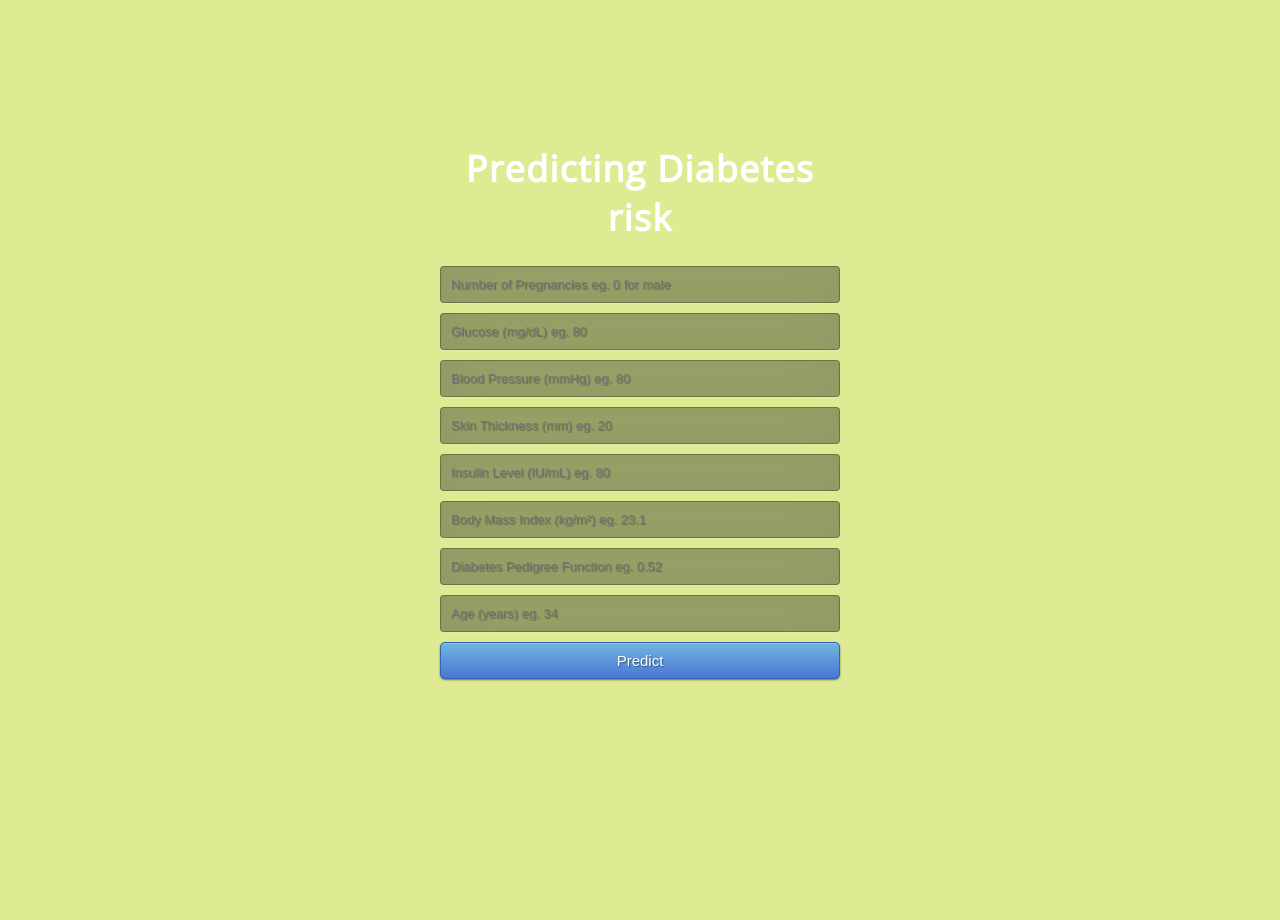
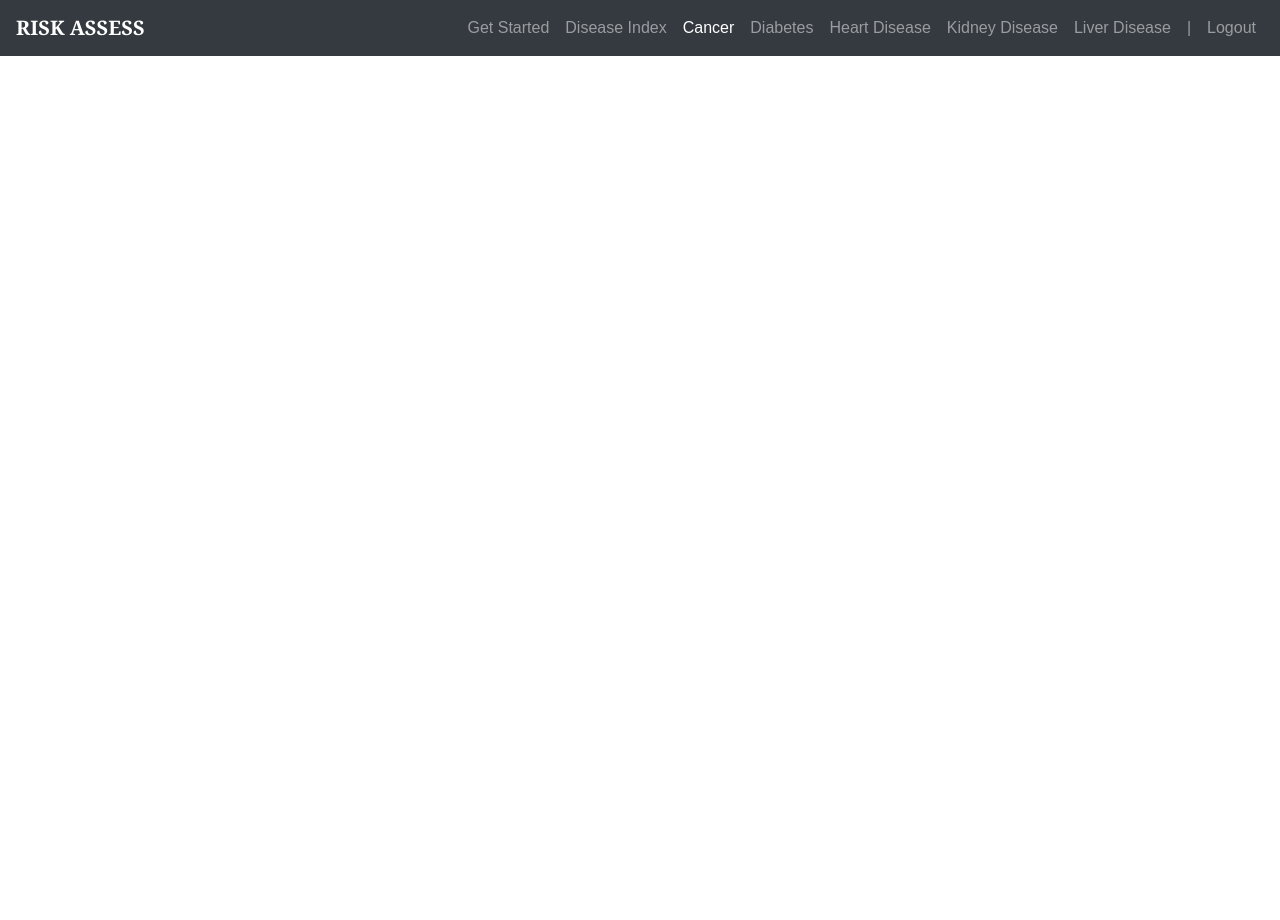
Before and after one commit to abhayshah0305/RiskAssess, a Flask app: page /diabetes in a window 1280 px wide. After the commit the page ends 56 px from the top, so only its background shows below. Run offline with Flask 2, Linux system fonts and the light colour scheme; parts of the project's set-up code (start-up, migrations or seed data) failed here and were passed over; some libraries are stand-ins or nearby versions.

Commit message:
Initial Commit

```diff
--- a/templates/diabetes.html
+++ b/templates/diabetes.html
@@ -1,93 +1,94 @@
 <!DOCTYPE html>
-<html >
-<!--From https://codepen.io/frytyler/pen/EGdtg-->
+<html>
 <head>
-  <meta charset="UTF-8">
-    <title>Prognosting Diabetes</title>
-    <link href='https://fonts.googleapis.com/css?family=Pacifico' rel='stylesheet' type='text/css'>
-    <link href='https://fonts.googleapis.com/css?family=Arimo' rel='stylesheet' type='text/css'>
-    <link href='https://fonts.googleapis.com/css?family=Hind:300' rel='stylesheet' type='text/css'>
-    <link href='https://fonts.googleapis.com/css?family=Open+Sans+Condensed:300' rel='stylesheet' type='text/css'>
-    <link rel="stylesheet" href="{{ url_for('static', filename='css/style.css') }}">
+	<meta charset="utf-8">
+    <meta name="viewport" content="width=device-width, initial-scale=1, shrink-to-fit=no">
+    <link rel="stylesheet" href="https://maxcdn.bootstrapcdn.com/bootstrap/4.0.0/css/bootstrap.min.css">
+    <link rel="canonical" href="https://getbootstrap.com/docs/4.5/examples/carousel/">
+    <link rel="stylesheet" type="text/css" href="{{ url_for('static', filename='index.css') }}">
+	<title>RiskAssess | Diabetes Prediction</title>
+</head>
+<style>
+	 #main-footer
+    {
+      color: #FFFFFF;
+      font-family: "Segoe UI";
+      background: #2B2B2B;
+      text-align: center;
+      margin-top: 75px;
+      padding: 16px;
+      bottom: 8px;
+    }
 
-<style>
-@import url(https://fonts.googleapis.com/css?family=Open+Sans);
-.btn { display: inline-block; *display: inline; *zoom: 1; padding: 4px 10px 4px; margin-bottom: 0; font-size: 13px; line-height: 18px; color: #333333; text-align: center;text-shadow: 0 1px 1px rgba(255, 255, 255, 0.75); vertical-align: middle; background-color: #f5f5f5; background-image: -moz-linear-gradient(top, #ffffff, #e6e6e6); background-image: -ms-linear-gradient(top, #ffffff, #e6e6e6); background-image: -webkit-gradient(linear, 0 0, 0 100%, from(#ffffff), to(#e6e6e6)); background-image: -webkit-linear-gradient(top, #ffffff, #e6e6e6); background-image: -o-linear-gradient(top, #ffffff, #e6e6e6); background-image: linear-gradient(top, #ffffff, #e6e6e6); background-repeat: repeat-x; filter: progid:dximagetransform.microsoft.gradient(startColorstr=#ffffff, endColorstr=#e6e6e6, GradientType=0); border-color: #e6e6e6 #e6e6e6 #e6e6e6; border-color: rgba(0, 0, 0, 0.1) rgba(0, 0, 0, 0.1) rgba(0, 0, 0, 0.25); border: 1px solid #e6e6e6; -webkit-border-radius: 4px; -moz-border-radius: 4px; border-radius: 4px; -webkit-box-shadow: inset 0 1px 0 rgba(255, 255, 255, 0.2), 0 1px 2px rgba(0, 0, 0, 0.05); -moz-box-shadow: inset 0 1px 0 rgba(255, 255, 255, 0.2), 0 1px 2px rgba(0, 0, 0, 0.05); box-shadow: inset 0 1px 0 rgba(255, 255, 255, 0.2), 0 1px 2px rgba(0, 0, 0, 0.05); cursor: pointer; *margin-left: .3em; }
-.btn:hover, .btn:active, .btn.active, .btn.disabled, .btn[disabled] { background-color: #e6e6e6; }
-.btn-large { padding: 9px 14px; font-size: 15px; line-height: normal; -webkit-border-radius: 5px; -moz-border-radius: 5px; border-radius: 5px; }
-.btn:hover { color: #333333; text-decoration: none; background-color: #e6e6e6; background-position: 0 -15px; -webkit-transition: background-position 0.1s linear; -moz-transition: background-position 0.1s linear; -ms-transition: background-position 0.1s linear; -o-transition: background-position 0.1s linear; transition: background-position 0.1s linear; }
-.btn-primary, .btn-primary:hover { text-shadow: 0 -1px 0 rgba(0, 0, 0, 0.25); color: #ffffff; }
-.btn-primary.active { color: rgba(255, 255, 255, 0.75); }
-.btn-primary { background-color: #4a77d4; background-image: -moz-linear-gradient(top, #6eb6de, #4a77d4); background-image: -ms-linear-gradient(top, #6eb6de, #4a77d4); background-image: -webkit-gradient(linear, 0 0, 0 100%, from(#6eb6de), to(#4a77d4)); background-image: -webkit-linear-gradient(top, #6eb6de, #4a77d4); background-image: -o-linear-gradient(top, #6eb6de, #4a77d4); background-image: linear-gradient(top, #6eb6de, #4a77d4); background-repeat: repeat-x; filter: progid:dximagetransform.microsoft.gradient(startColorstr=#6eb6de, endColorstr=#4a77d4, GradientType=0);  border: 1px solid #3762bc; text-shadow: 1px 1px 1px rgba(0,0,0,0.4); box-shadow: inset 0 1px 0 rgba(255, 255, 255, 0.2), 0 1px 2px rgba(0, 0, 0, 0.5); }
-.btn-primary:hover, .btn-primary:active, .btn-primary.active, .btn-primary.disabled, .btn-primary[disabled] { filter: none; background-color: #4a77d4; }
-.btn-block { width: 100%; display:block; }
+    .img_holder img{
+        max-width: 100%; max-height: 100%;
+    }
 
-* { -webkit-box-sizing:border-box; -moz-box-sizing:border-box; -ms-box-sizing:border-box; -o-box-sizing:border-box; box-sizing:border-box; }
+    .btn-file {
+    position: relative;
+    overflow: hidden;
+    }
+    .btn-file input[type=file] {
+        position: absolute;
+        top: 0;
+        right: 0;
+        min-width: 100%;
+        min-height: 100%;
+        font-size: 100px;
+        text-align: right;
+        filter: alpha(opacity=0);
+        opacity: 0;
+        outline: none;
+        background: white;
+        cursor: inherit;
+        display: block;
+    }
+</style>
+<body>
 
-html { width: 100%; height:100%; overflow:hidden; }
+	<header>
+    <nav class="navbar navbar-expand-md navbar-dark fixed-top bg-dark">
+                <a class="navbar-brand" href="#"><b>RISK ASSESS</b></a>
+                <button class="navbar-toggler" type="button" data-toggle="collapse" data-target="#navbarCollapse" aria-controls="navbarCollapse" aria-expanded="false" aria-label="Toggle navigation">
+                    <span class="navbar-toggler-icon"></span>
+                </button>
+                <div class="collapse navbar-collapse" id="navbarCollapse">
+                    <ul class="navbar-nav ml-auto">
+                    <li class="nav-item">
+                        <a class="nav-link" href="/dashboard">Get Started</a>
+                    </li>
+                    <li class="nav-item">
+                        <a class="nav-link" href="/disindex">Disease Index</a>
+                    </li>
+                    <li class="nav-item">
+                        <a class="nav-link active" href="/cancer">Cancer</a>
+                    </li>
+                    <li class="nav-item">
+                        <a class="nav-link" href="/diabetes">Diabetes</a>
+                    </li>
+                    <li class="nav-item">
+                        <a class="nav-link" href="/heart">Heart Disease</a>
+                    </li>
+                    <li class="nav-item">
+                        <a class="nav-link" href="/kidney">Kidney Disease</a>
+                    </li>
+                    <li class="nav-item">
+                        <a class="nav-link" href="/liver">Liver Disease</a>
+                    </li>
+                    <li class="nav-item">
+		                <a class="nav-link" href="#">|</a>
+		            </li>
+                    <li class="nav-item">
+		                <a class="nav-link" href="/logout">Logout</a>
+		            </li>
+                    </ul>
+                </div>
+            </nav>
+    </header>
 
-body {
-	width: 100%;
-	height:100%;
-	font-family: 'Open Sans', sans-serif;
-	background: #cee25aa8;
-	color: #fff;
-	font-size: 18px;
-	text-align:center;
-	letter-spacing:1.2px;
-	background: -ms-radial-gradient(0% 100%, ellipse cover, rgba(104,128-+138,.4) 10%,rgba(138,114,76,0) 40%), -ms-linear-gradient(top,  rgba(57,173,219,.25) 0%,rgba(42,60,87,.4) 100%), -ms-linear-gradient(-45deg,  #670d10 0%,#092756 100%);
-
-}
-.login {
-	position: absolute;
-	top: 40%;
-	left: 50%;
-	margin: -200px ;
-	width:400px;
-	height:100%;
-}
-
-
-input {
-	width: 100%;
-	margin-bottom: 10px;
-	background: rgba(0,0,0,0.3);
-	border: none;
-	outline: none;
-	padding: 10px;
-	font-size: 13px;
-	color: #fff;
-	text-shadow: 1px 1px 1px rgba(0,0,0,0.3);
-	border: 1px solid rgba(0,0,0,0.3);
-	border-radius: 4px;
-	box-shadow: inset 0 -5px 45px rgba(100,100,100,0.2), 0 1px 1px rgba(255,255,255,0.2);
-	-webkit-transition: box-shadow .5s ease;
-	-moz-transition: box-shadow .5s ease;
-	-o-transition: box-shadow .5s ease;
-	-ms-transition: box-shadow .5s ease;
-	transition: box-shadow .5s ease;
-}
-input:focus { box-shadow: inset 0 -5px 45px rgba(100,100,100,0.4), 0 1px 1px rgba(255,255,255,0.2); }
-
-</style>
-</head>
-<body>
- <div class="login">
-	<h1> Predicting Diabetes risk </h1>
-    <form action="{{ url_for('predictt')}}" method="post">
-                <input class="form-input" type="text" name="pregnancies" placeholder="Number of Pregnancies eg. 0 for male"><br>
-                <input class="form-input" type="text" name="glucose" placeholder="Glucose (mg/dL) eg. 80"><br>
-                <input class="form-input" type="text" name="bloodpressure" placeholder="Blood Pressure (mmHg) eg. 80"><br>
-                <input class="form-input" type="text" name="skinthickness" placeholder="Skin Thickness (mm) eg. 20"><br>
-                <input class="form-input" type="text" name="insulin" placeholder="Insulin Level (IU/mL) eg. 80"><br>
-                <input class="form-input" type="text" name="bmi" placeholder="Body Mass Index (kg/m²) eg. 23.1"><br>
-                <input class="form-input" type="text" name="dpf" placeholder="Diabetes Pedigree Function eg. 0.52"><br>
-                <input class="form-input" type="text" name="age" placeholder="Age (years) eg. 34"><br>
-        <button type="submit" class="btn btn-primary btn-block btn-large">Predict</button>
-    </form>
-	<br>
-   <br>
-   {{ prediction_text }}
- </div>
+	</div>
+    <script src="https://code.jquery.com/jquery-3.2.1.slim.min.js" integrity="sha384-KJ3o2DKtIkvYIK3UENzmM7KCkRr/rE9/Qpg6aAZGJwFDMVNA/GpGFF93hXpG5KkN" crossorigin="anonymous"></script>
+    <script src="https://cdnjs.cloudflare.com/ajax/libs/popper.js/1.12.9/umd/popper.min.js" integrity="sha384-ApNbgh9B+Y1QKtv3Rn7W3mgPxhU9K/ScQsAP7hUibX39j7fakFPskvXusvfa0b4Q" crossorigin="anonymous"></script>
+    <script src="https://maxcdn.bootstrapcdn.com/bootstrap/4.0.0/js/bootstrap.min.js" integrity="sha384-JZR6Spejh4U02d8jOt6vLEHfe/JQGiRRSQQxSfFWpi1MquVdAyjUar5+76PVCmYl" crossorigin="anonymous"></script>
 </body>
 </html>
```
Also changed, not shown: 1 other file.
